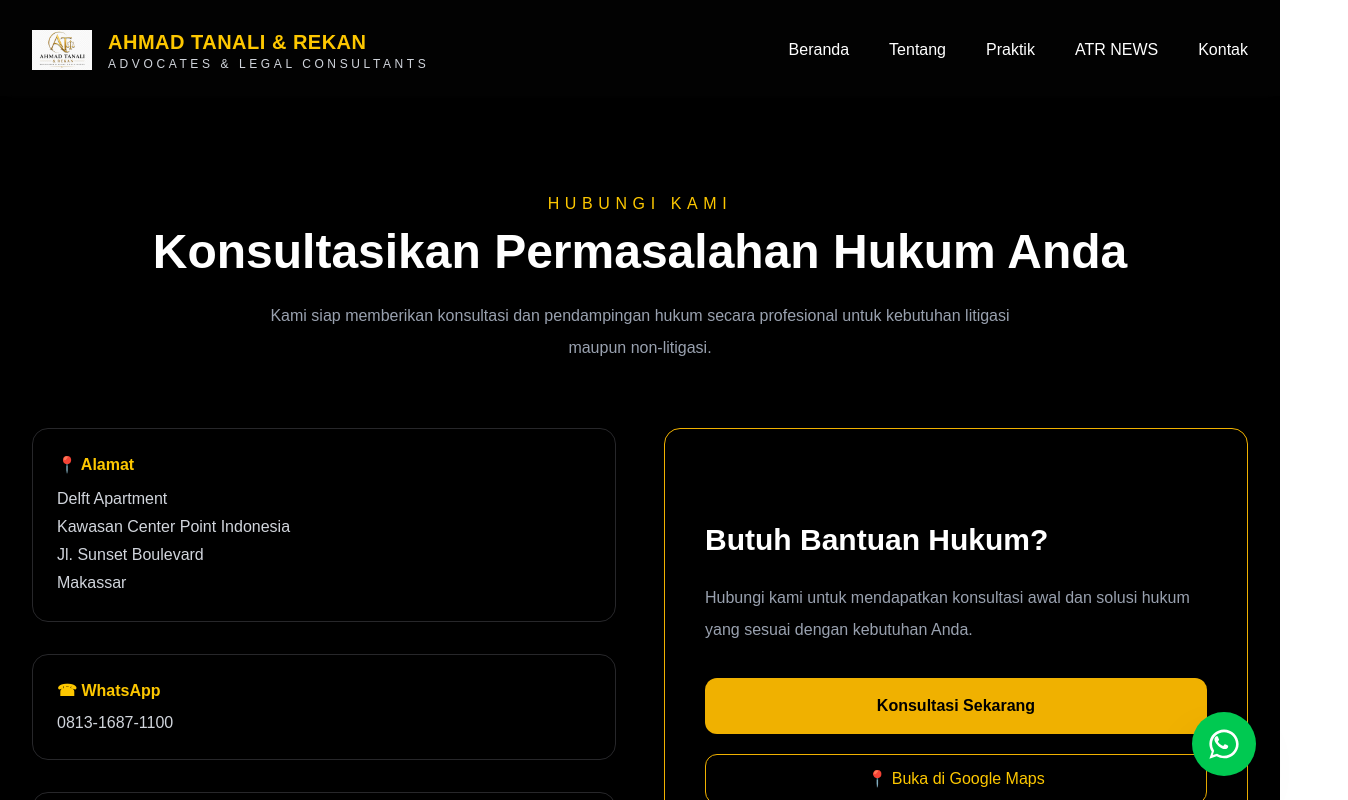
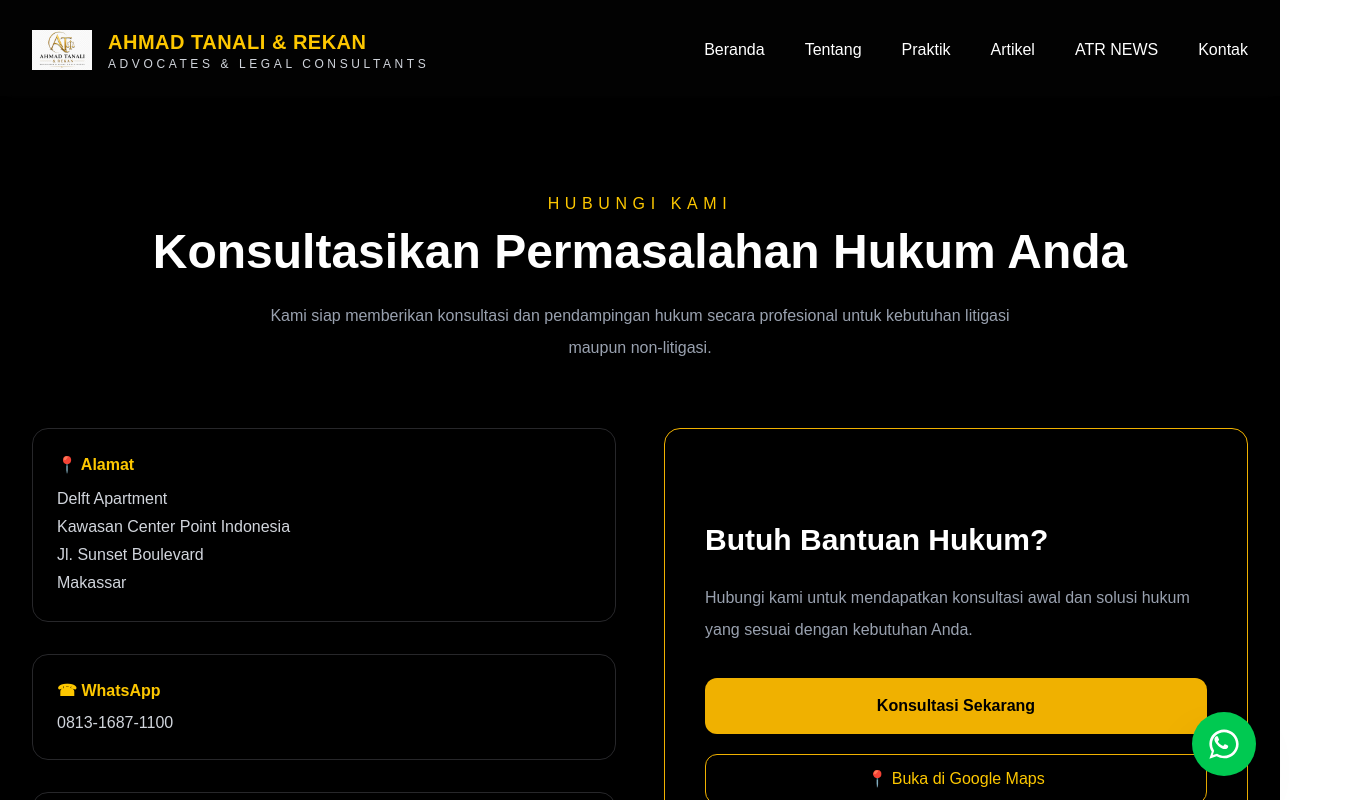
Before and after one commit to ahmadtanali/kantor-hukum, a Next.js app: page /kontak in a window 1280 px wide. Shown: the top 800 px of the page, 1348 px wide, since content can reach past the window. Built offline with nearby package versions, Linux system fonts and the light colour scheme.

Commit message:
Add article navigation

```diff
--- a/app/components/Navbar.tsx
+++ b/app/components/Navbar.tsx
@@ -60,6 +60,7 @@ export default function Navbar() {
 
           {/* MENU DESKTOP */}
           <div className="hidden md:flex items-center gap-10 text-white font-medium">
+
             <Link
               href="/"
               className="hover:text-yellow-400 transition"
@@ -81,6 +82,14 @@ export default function Navbar() {
               Praktik
             </Link>
 
+            {/* ARTIKEL */}
+            <Link
+              href="/artikel"
+              className="hover:text-yellow-400 transition"
+            >
+              Artikel
+            </Link>
+
             <Link
               href="/atr-news"
               className="hover:text-yellow-400 transition"
@@ -94,6 +103,7 @@ export default function Navbar() {
             >
               Kontak
             </Link>
+
           </div>
 
           {/* TOMBOL MENU HP */}
@@ -141,6 +151,15 @@ export default function Navbar() {
                 Praktik
               </Link>
 
+              {/* ARTIKEL MOBILE */}
+              <Link
+                href="/artikel"
+                onClick={closeMenu}
+                className="text-white py-3 px-3 rounded-lg hover:bg-white/5 hover:text-yellow-400 transition"
+              >
+                Artikel
+              </Link>
+
               <Link
                 href="/atr-news"
                 onClick={closeMenu}
```
